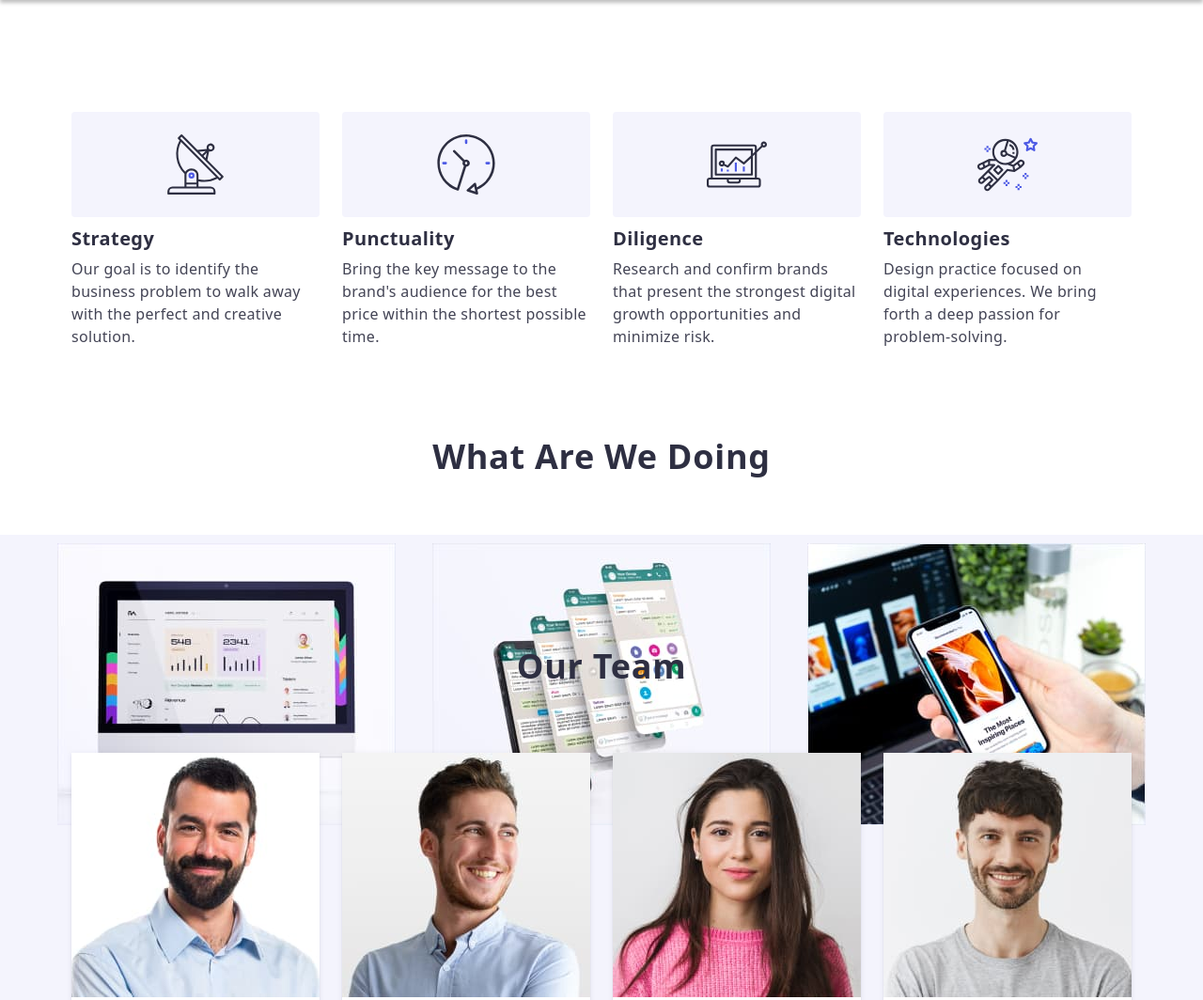
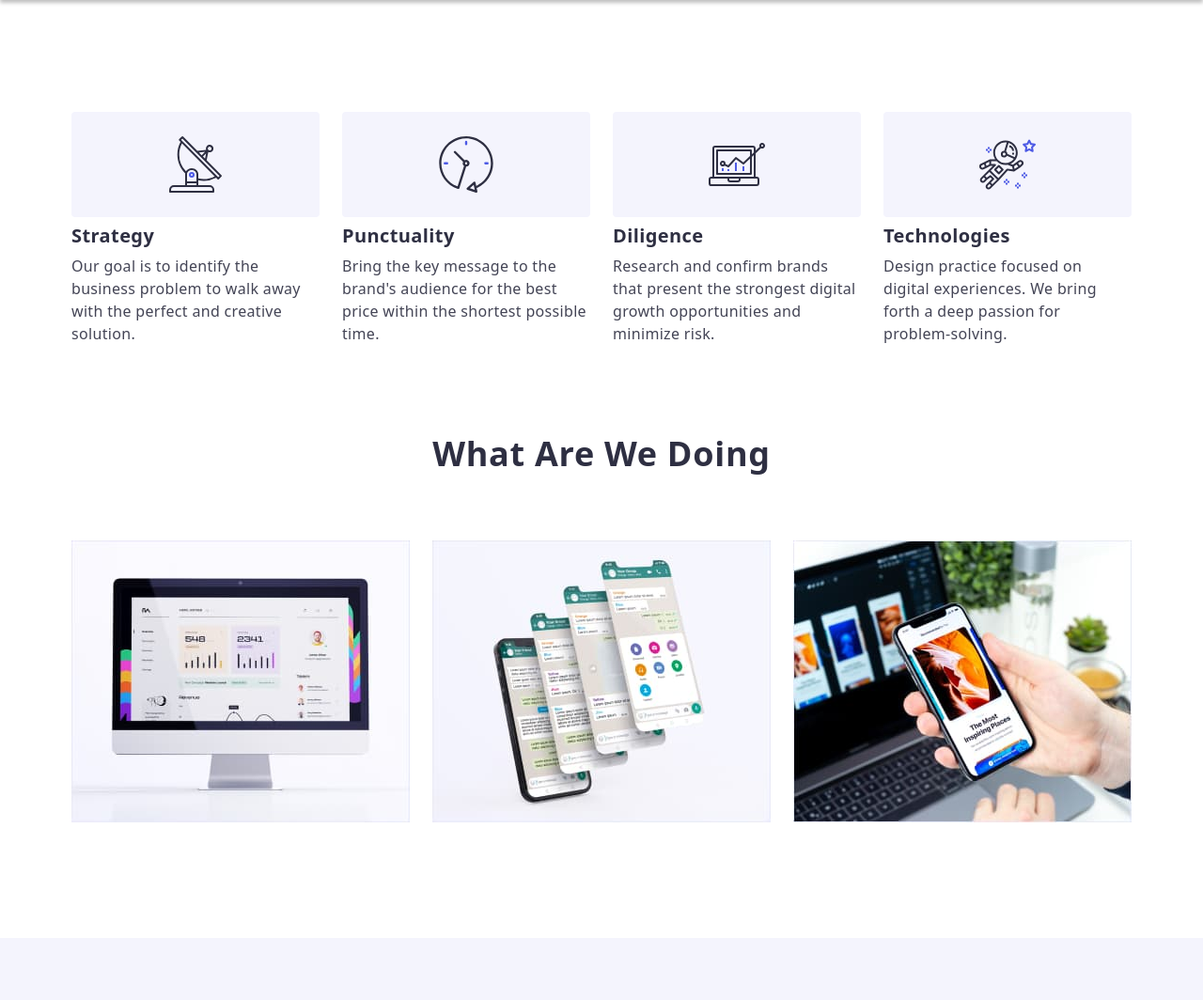
Before and after one commit to OleksandrKvasnytsa/goit-markup-hw-04, a plain HTML site: page index.html in a window 1280 px wide. Shown: the part 674-1738 px from the top of the page at 94% size. Drawn offline with nearby package versions, Linux system fonts and the light colour scheme.

Commit message:
svg corrections

```diff
--- a/css/styles.css
+++ b/css/styles.css
@@ -167,13 +167,21 @@
 /* Methodologies */
 .content {
         max-width: 1440px;
-        max-height: 450px;
         margin-left: auto;
         margin-right: auto;
 }
 .methodologies {
 }
+.methodologies-icon{
+        display: flex;
+        background-color: #F4F4FD;
+        width: 264px;
+        height: 112px;
+        padding: 24px 102px;
+        border-radius: 4px;
+        margin-bottom: 8px;
 
+}
 .methodologies-list {
         display: flex;
         flex-direction: row;
@@ -181,61 +189,9 @@
         margin-bottom: 120px;
         gap: 24px;
 }
-.icon-antena::before {
-        display: inline-block;
-        content:'';
-        width: 264px;
-        height: 112px;
-        background-color: #F4F4FD;
-        background-image: url(../icons/antenna.svg);
-        background-size: 64px;
-        background-repeat: no-repeat;
-        background-position: center;
-        border-radius: 4px;
-        margin-bottom: 8px;
 
-}
-.icon-clock::before {
-        display: inline-block;
-        content: '';
-        width: 264px;
-        height: 112px;
-        background-color: #F4F4FD;
-        background-image: url(../icons/clock.svg);
-        background-size: 64px;
-        background-repeat: no-repeat;
-        background-position: center;
-        border-radius: 4px;
-        margin-bottom: 8px;
-}
-.icon-diagram::before {
-        display: inline-block;
-        content: '';
-        width: 264px;
-        height: 112px;
-        background-color: #F4F4FD;
-        background-image: url(../icons/diagram.svg);
-        background-size: 64px;
-        background-repeat: no-repeat;
-        background-position: center;
-        border-radius: 4px;
-        margin-bottom: 8px;
-}
-.icon-astronaut::before {
-        display: inline-block;
-        content: '';
-        width: 264px;
-        height: 112px;
-        background-color: #F4F4FD;
-        background-image: url(../icons/astronaut.svg);
-        background-size: 64px;
-        background-repeat: no-repeat;
-        background-position: center;
-        border-radius: 4px;
-        margin-bottom: 8px;
-}
-.methodologies-item {
-}
+.methodologies-item {}
+
 .methodology-title {
         font-style: normal;
         font-weight: 700;
@@ -263,9 +219,8 @@
 .about {
 }
 .container-about {
-        padding-left: 0;
-        padding-right: 0;
 }
+
 .about-title {
         font-style: normal;
         font-weight: 700;
@@ -280,8 +235,8 @@
 .about-list {
         display: flex;
         flex-direction: row;
-        justify-content: space-between;
         padding-bottom: 120px;
+        gap: 24px;
 }
 .about-item {
 }
@@ -364,7 +319,6 @@
 }
 .customers {
         max-width: 1440px;
-        max-height: 450px;
         margin-left: auto;
         margin-right: auto;
 }
--- a/index.html
+++ b/index.html
@@ -43,27 +43,41 @@
     <section class="methodologies">
         <div class="container">
             <ul class="methodologies-list list">
-                <li class="methodologies-item icon-antena">
+                <li class="methodologies-item">
+                    <svg class="methodologies-icon" width="60px" height="64px">
+                        <use href="./images/icons.svg#icon-antenna"></use>
+                    </svg>
                     <h3 class="methodology-title">Strategy</h3>
                     <p class="methodology-description">Our goal is to identify the business
-                        problem to walk away with the perfect and creative solution.</p>
+                        problem to walk away with the perfect and creative solution.
+                    </p>
                 </li>
-                <li class="methodologies-item icon-clock">
+                <li class="methodologies-item">
+                    <svg class="methodologies-icon" width="60px" height="64px">
+                        <use href="./images/icons.svg#icon-clock"></use>
+                    </svg>
                     <h3 class="methodology-title">Punctuality</h3>
                     <p class="methodology-description">Bring the key message to the brand's audience for the best price
-                        within the
-                        shortest possible time.</p>
+                        within the shortest possible time.
+                    </p>
                 </li>
-                <li class="methodologies-item icon-diagram">
+                <li class="methodologies-item">
+                    <svg class="methodologies-icon" width="60px" height="64px">
+                        <use href="./images/icons.svg#icon-diagram"></use>
+                    </svg>
                     <h3 class="methodology-title">Diligence</h3>
                     <p class="methodology-description">Research and confirm brands that present the strongest digital growth
-                        opportunities and minimize risk.</p>
+                        opportunities and minimize risk.
+                    </p>
                 </li>
-                <li class="methodologies-item icon-astronaut">
+                <li class="methodologies-item">
+                    <svg class="methodologies-icon" width="60px" height="64px">
+                        <use href="./images/icons.svg#icon-astronaut"></use>
+                    </svg>
                     <h3 class="methodology-title">Technologies</h3>
                     <p class="methodology-description">Design practice focused on digital experiences. We bring forth a deep
-                        passion
-                        for problem-solving.</p>
+                        passion for problem-solving.
+                    </p>
                 </li>
             </ul>
         </div>
```
